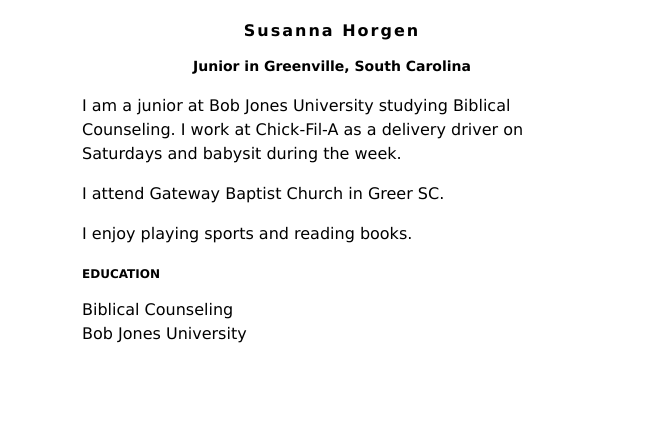
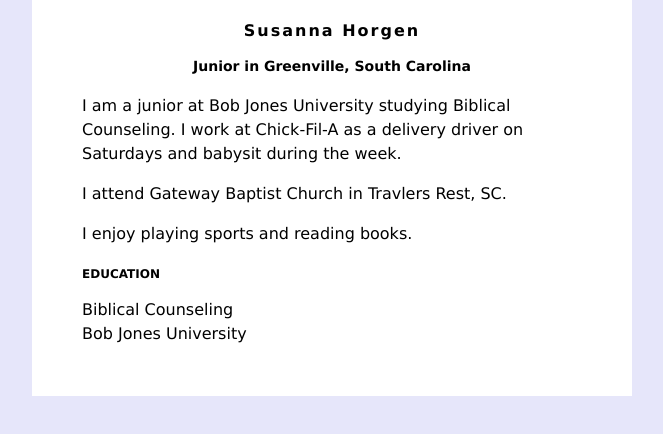
Before and after one commit to Shorg986/Shorg986.github.io, a plain HTML site: page index.html in a window 1280 px wide. Shown: the whole page, without its empty margins (308-971 px from the left). Drawn offline with Linux system fonts and the light colour scheme.

Commit message:
Update index.html

```diff
--- a/index.html
+++ b/index.html
@@ -2,7 +2,7 @@
 <head>
 <style>
 body {
-    background: lavendar;
+    background: lavender;
     font-family: Verdana;
 }
 #content {
@@ -35,7 +35,7 @@ h3 {
 
          <p>I am a junior at Bob Jones University studying Biblical Counseling. I work at Chick-Fil-A as a delivery driver on Saturdays and babysit during the week.</p>
          <p>
-            I attend Gateway Baptist Church in Greer SC.
+            I attend Gateway Baptist Church in Travlers Rest, SC.
          </p>
          <p>
             I enjoy playing sports and reading books.
```
